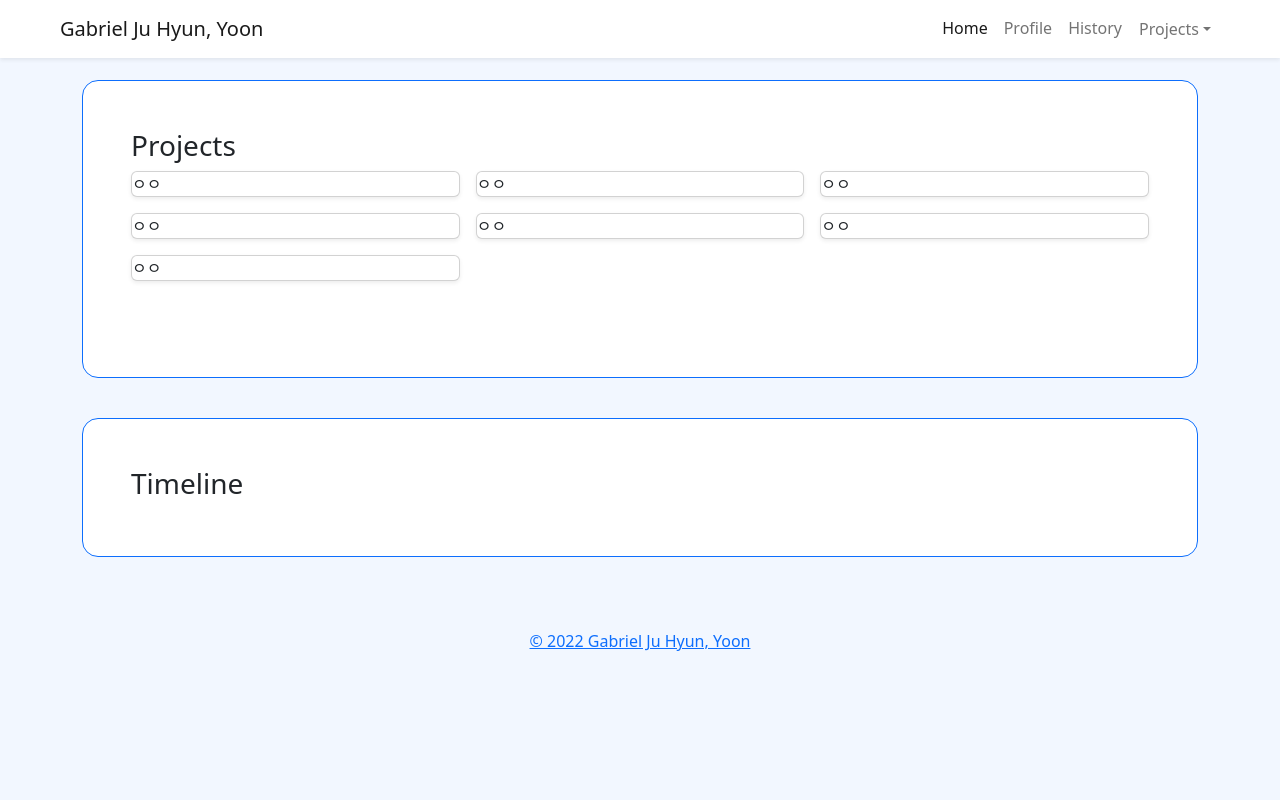
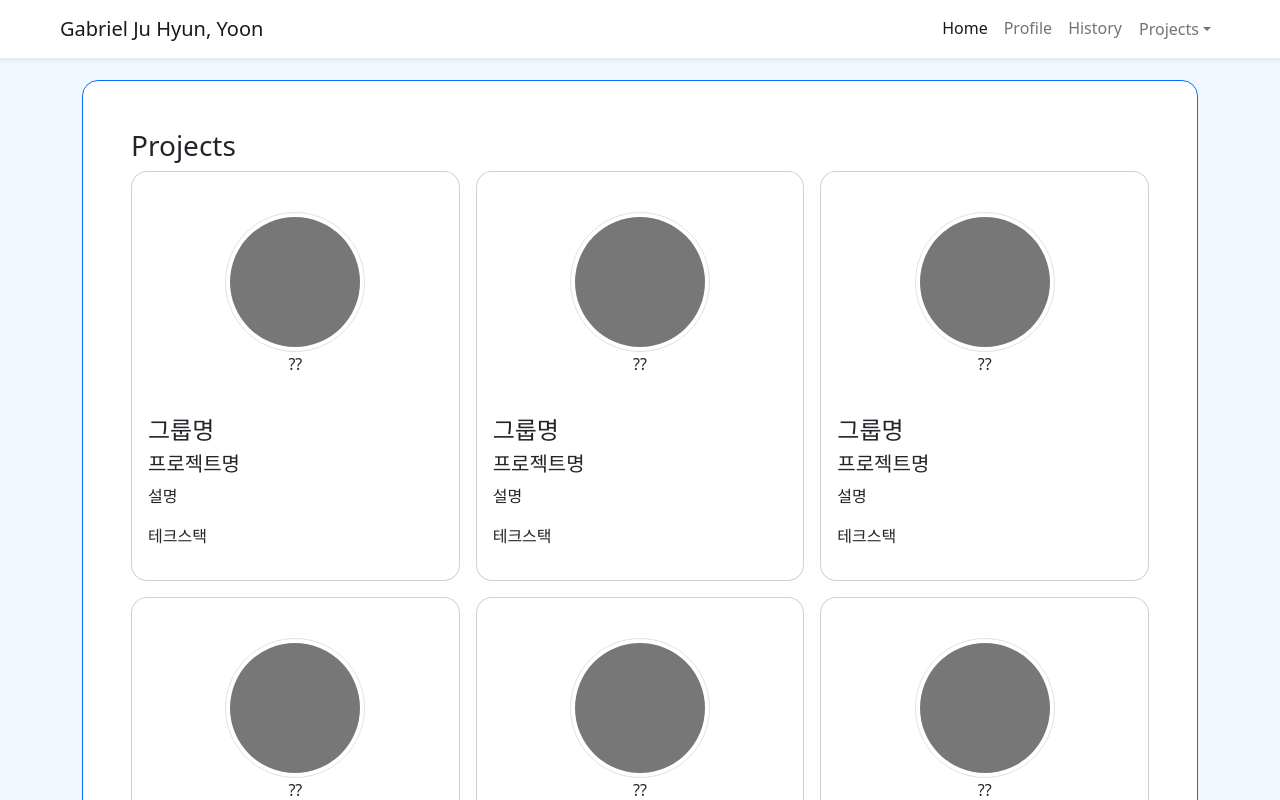
Before and after one commit to gabrielyoon7/gabrielyoon7, a React (Create React App) app: page /gabrielyoon7/career in a window 1280 px wide. Shown: the top 800 px of the page. Built offline with nearby package versions, Linux system fonts and the light colour scheme.

Commit message:
프로젝트 카드 제작중

```diff
--- a/src/component/projects/ProjectCard.js
+++ b/src/component/projects/ProjectCard.js
@@ -1,11 +1,24 @@
 export default () => {
     return (
         <div className="col">
-            <div className="card shadow-sm super-rounded h-100">
-                <a href="#" className="text-decoration-none text-dark" data-bs-toggle="modal" data-bs-target="#project-modal">
-                    <div>ㅇㅇ</div>
-                </a>
-            </div>
+            <a href="#" className="text-decoration-none text-dark" data-bs-toggle="modal" data-bs-target="#project-modal" >
+                <div className="card p-3 rounded-4">
+                    <div className="row">
+                        <div className="text-center col-xxl-4 py-4">
+                            <svg className="img-thumbnail rounded-circle" width="140" height="140" xmlns="http://www.w3.org/2000/svg" role="img" aria-label="Placeholder: 140x140" preserveAspectRatio="xMidYMid slice" focusable="false"><title>Placeholder</title><rect width="100%" height="100%" fill="#777" /><text x="50%" y="50%" fill="#777" dy=".3em">140x140</text></svg>
+                            <div>??</div>
+                        </div>
+                        <div className="col-xxl-8 py-3">
+                            <h4>그룹명</h4>
+                            <h5>프로젝트명</h5>
+                            <p>설명</p>
+                            <div>
+                                테크스택
+                            </div>
+                        </div>
+                    </div>
+                </div>
+            </a>
         </div>
     )
 }
--- a/src/container/history/Projects.js
+++ b/src/container/history/Projects.js
@@ -1,6 +1,7 @@
 import ProjectCard from "../../component/projects/ProjectCard"
 
 export default () => {
+    const projects = []
     return (
         <>
             <div className="row row-cols-1 row-cols-sm-2 row-cols-md-3 g-3 align-items-stretch mb-5">
```
